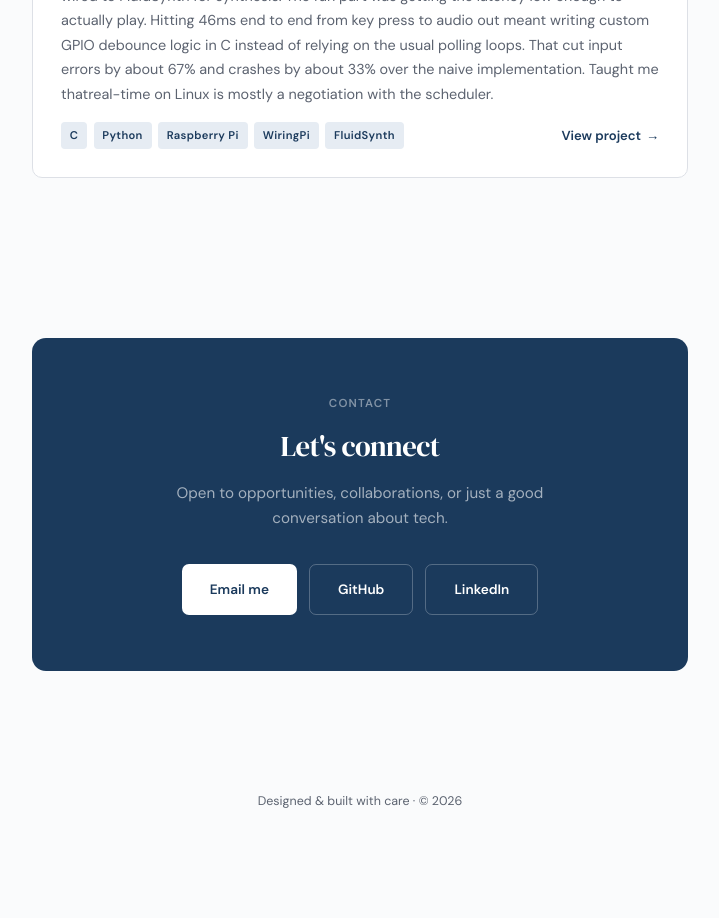
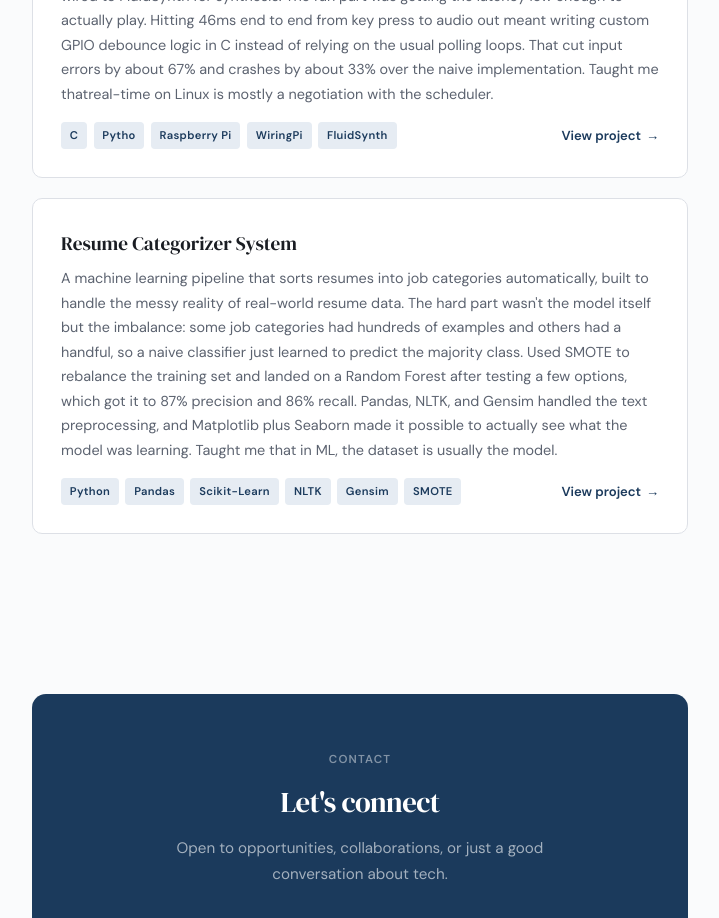
Before and after one commit to Hadis-fa/portfolio, a React (Vite) app: page / in a window 1280 px wide. Shown: the part 2440-3358 px from the top of the page, without its empty margins (280-999 px from the left). Before the commit the page ends 3292 px from the top, so only its background shows below. Built offline with nearby package versions, Linux system fonts and the light colour scheme.

Commit message:
add Resume Categorizer System

```diff
--- a/src/data/content.js
+++ b/src/data/content.js
@@ -52,7 +52,14 @@ export const PROJECTS = [
     title: "Musical Keyboard",
     description:
       "A physical MIDI keyboard built on a Raspberry Pi, with the sound engine written in C and wired to FluidSynth for synthesis. The fun part was getting the latency low enough to actually play. Hitting 46ms end to end from key press to audio out meant writing custom GPIO debounce logic in C instead of relying on the usual polling loops. That cut input errors by about 67% and crashes by about 33% over the naive implementation. Taught me thatreal-time on Linux is mostly a negotiation with the scheduler.",
-    tags: ["C", "Python", "Raspberry Pi", "WiringPi", "FluidSynth"],
+    tags: ["C", "Pytho", "Raspberry Pi", "WiringPi", "FluidSynth"],
     link: "https://github.com/Hadis-fa/musical-keyboard",
   },
+      {
+    title: "Resume Categorizer System",
+    description:
+      "A machine learning pipeline that sorts resumes into job categories automatically, built to handle the messy reality of real-world resume data. The hard part wasn't the model itself but the imbalance: some job categories had hundreds of examples and others had a handful, so a naive classifier just learned to predict the majority class. Used SMOTE to rebalance the training set and landed on a Random Forest after testing a few options, which got it to 87% precision and 86% recall. Pandas, NLTK, and Gensim handled the text preprocessing, and Matplotlib plus Seaborn made it possible to actually see what the model was learning. Taught me that in ML, the dataset is usually the model.",
+    tags: ["Python", "Pandas", "Scikit-Learn", "NLTK", "Gensim", "SMOTE"],
+    link: "https://github.com/Hadis-fa/Resume-Categorizer-System",
+  },
 ];
```
